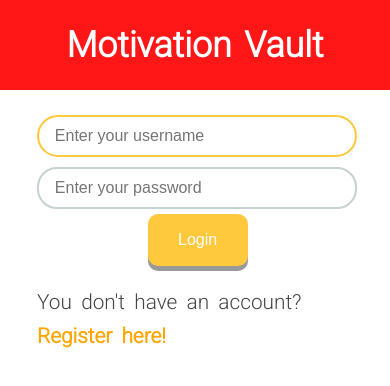
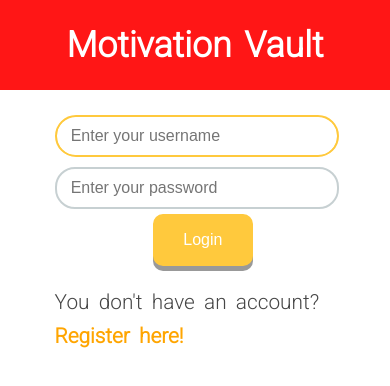
Before and after one commit to manuel12/motivation-vault, a React (Create React App) app in the folder front-end/: page /add in a window 390 px wide. Shown: the top 386 px of the page. Built offline with nearby package versions, Linux system fonts and the light colour scheme.

Commit message:
Added a media query to make form width 80% and left and right margin to 10%.

```diff
--- a/front-end/src/css/AddResourceForm.module.css
+++ b/front-end/src/css/AddResourceForm.module.css
@@ -5,3 +5,10 @@
   color: white;
   width: 100%;
 }
+
+@media screen and (max-width: 992px) {
+  form {
+    width: 80%;
+    margin: 0 10%;
+  }
+}
```
